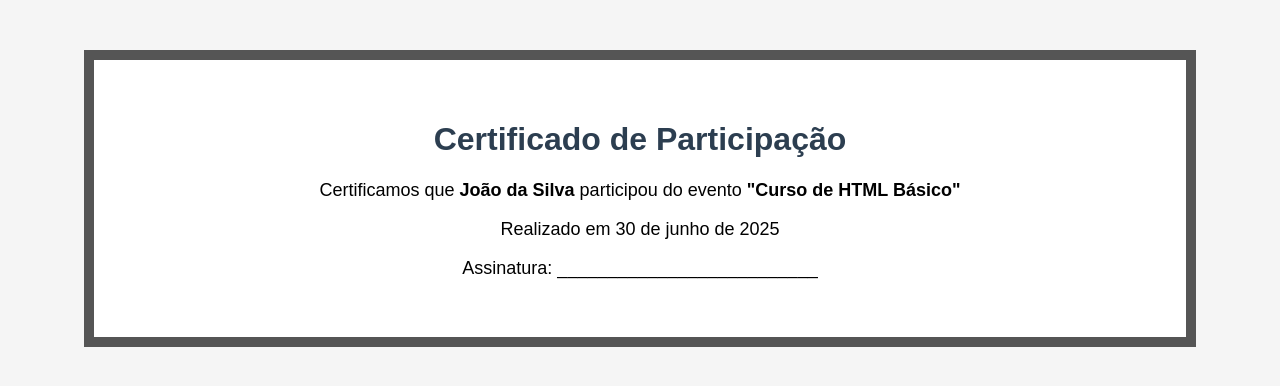
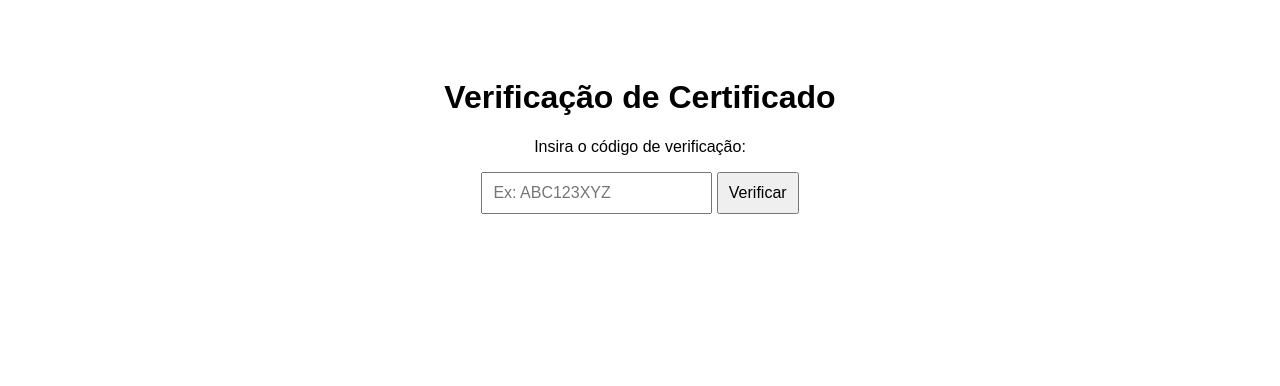
Before and after one commit to CetroIndustrialAutomacao/Certificados, a plain HTML site: page index.html in a window 1280 px wide. Drawn offline with Linux system fonts and the light colour scheme.

Commit message:
Update index.html

```diff
--- a/index.html
+++ b/index.html
@@ -1,35 +1,20 @@
 <!DOCTYPE html>
-<html lang="pt-br">
+<html lang="pt-BR">
 <head>
-  <meta charset="UTF-8">
-  <title>Certificado</title>
-  <style>
-    body {
-      font-family: Arial, sans-serif;
-      text-align: center;
-      background: #f5f5f5;
-    }
-    .certificado {
-      margin: 50px auto;
-      padding: 40px;
-      border: 10px solid #555;
-      width: 80%;
-      background: white;
-    }
-    h1 {
-      color: #2c3e50;
-    }
-    p {
-      font-size: 18px;
-    }
-  </style>
+    <meta charset="UTF-8">
+    <title>Verificação de Certificado</title>
+    <script src="script.js" defer></script>
+    <style>
+        body { font-family: Arial, sans-serif; text-align: center; padding: 50px; }
+        input, button { padding: 10px; font-size: 16px; }
+        #resultado { margin-top: 20px; }
+    </style>
 </head>
 <body>
-  <div class="certificado">
-    <h1>Certificado de Participação</h1>
-    <p>Certificamos que <strong>João da Silva</strong> participou do evento <strong>"Curso de HTML Básico"</strong></p>
-    <p>Realizado em 30 de junho de 2025</p>
-    <p>Assinatura: __________________________</p>
-  </div>
+    <h1>Verificação de Certificado</h1>
+    <p>Insira o código de verificação:</p>
+    <input type="text" id="codigo" placeholder="Ex: ABC123XYZ">
+    <button onclick="verificarCodigo()">Verificar</button>
+    <div id="resultado"></div>
 </body>
 </html>
```
